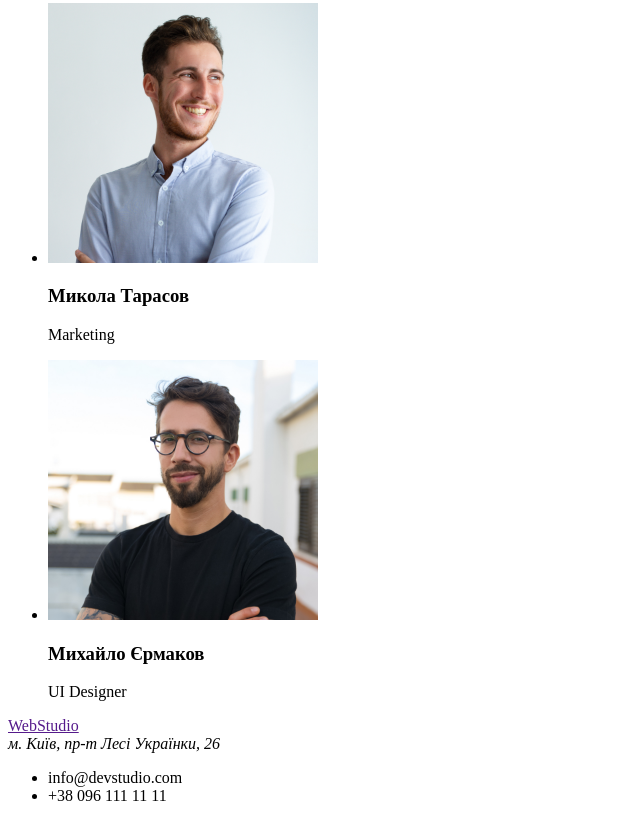
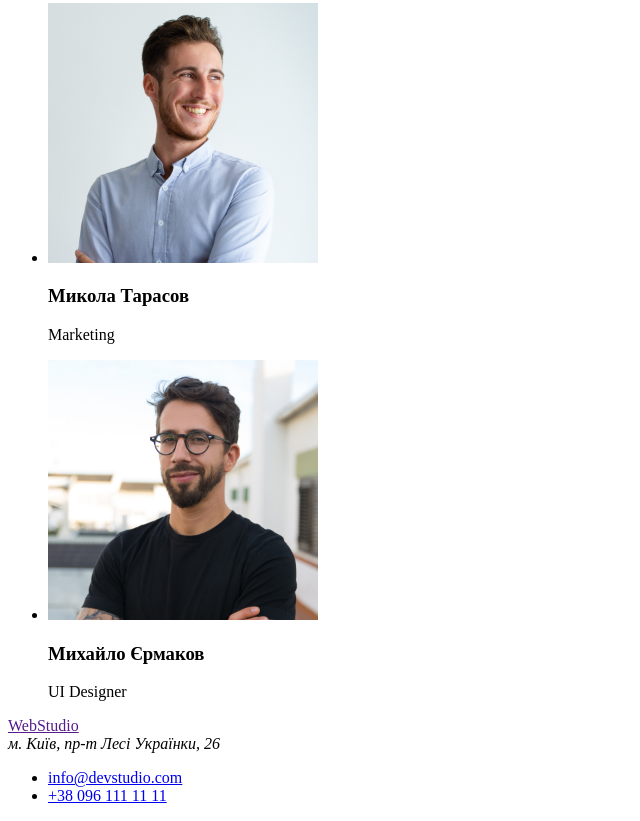
Before and after one commit to Oneloz/goit-markup-hw-01, a plain HTML site: page index.html in a window 1280 px wide. Shown: the part 2351-3172 px from the top of the page, without its empty margins (0-640 px from the left). Drawn offline with Linux system fonts and the light colour scheme.

```diff
--- a/index.html
+++ b/index.html
@@ -90,8 +90,8 @@
  <a href="">WebStudio</a>
  <address>м. Київ, пр-т Лесі Українки, 26</address>
  <ul>
-  <li><a href=""></a>info@devstudio.com</li>
-  <li><a href=""></a>+38 096 111 11 11</li>
+  <li><a href="mailto:info@devstudio.com">info@devstudio.com</a></li>
+  <li><a href="tel:+38 096 111 11 11">+38 096 111 11 11</a></li>
  </ul>
 </footer>
 </body>
```
